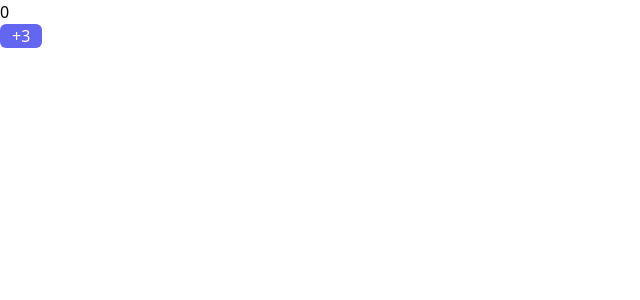
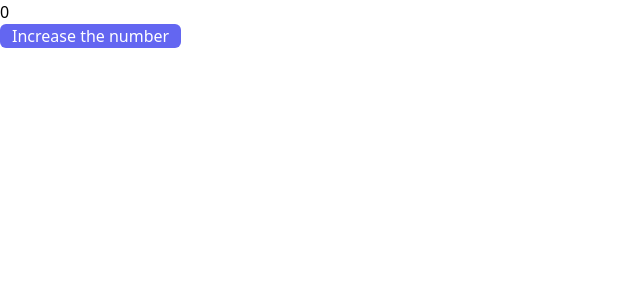
Before and after one commit to Emam-Bokhari/LWS-Module-02, a React (Vite) app: page / in a window 1280 px wide. Shown: the top 300 px of the page, without its empty margins (0-640 px from the left). Built offline with nearby package versions, Linux system fonts and the light colour scheme.

Commit message:
CounterTwo

```diff
--- a/src/App.jsx
+++ b/src/App.jsx
@@ -1,10 +1,10 @@
 import { Fragment } from "react";
-import Counter from "./Module-2.7/Counter";
+import CounterTwo from "./Module-2.7/CounterTwo";
 
 export default function App() {
   return (
     <Fragment>
-      <Counter />
+      <CounterTwo />
     </Fragment>
   )
 }
--- /dev/null
+++ b/src/Module-2.7/CounterTwo.jsx
@@ -0,0 +1,16 @@
+import { Fragment, useState } from "react";
+
+export default function CounterTwo() {
+    const [number, setNumber] = useState(0)
+    return (
+        <Fragment>
+            <h2>{number}</h2>
+            <button onClick={() => {
+                setNumber(number + 1)
+                setNumber(n => n + 5)
+            }} className="bg-indigo-500 px-3 rounded-md text-white" >
+                Increase the number
+            </button>
+        </Fragment>
+    )
+}
```
